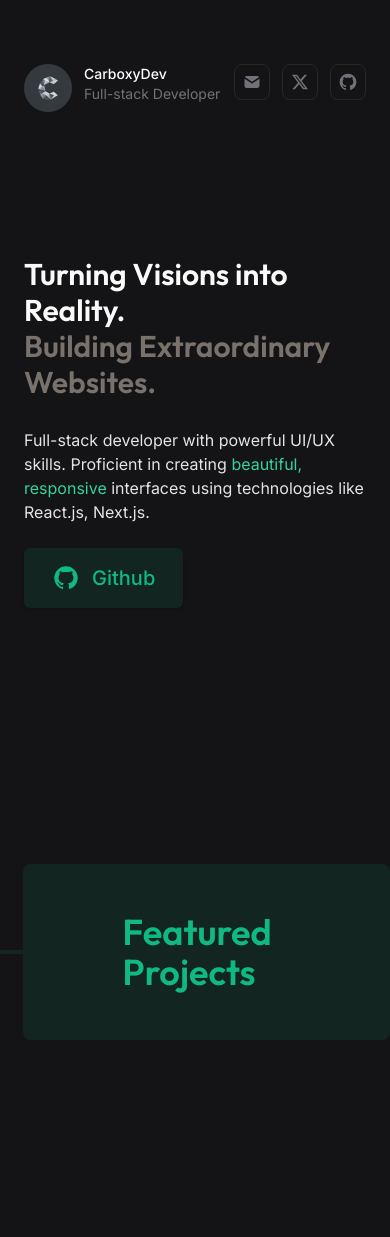
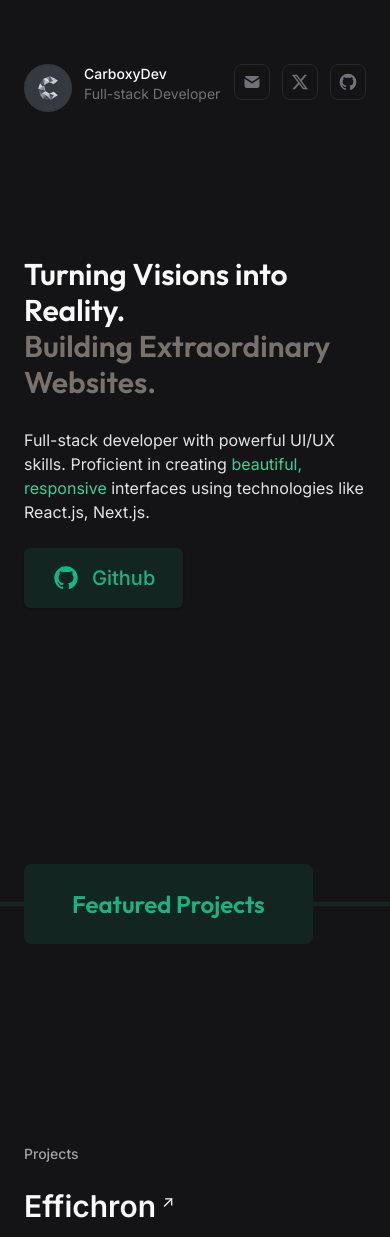
Before and after one commit to CarboxyDev/carboxy.tech, a Next.js app: page / in a window 390 px wide. Shown: the top 1237 px of the page. Built offline with nearby package versions, Linux system fonts and the light colour scheme; what tailwindcss-debug-screens would draw is missing.

Commit message:
Make SectionHeading responsive

```diff
--- a/src/components/SectionHeading.tsx
+++ b/src/components/SectionHeading.tsx
@@ -20,8 +20,8 @@ export const SectionHeading = (props: Props) => {
         )}
       ></div>
       <div className={cn('relative w-fit', headingFont.className)}>
-        <div className="rounded-lg bg-primary-500/10 px-25 py-12">
-          <h2 className="text-4xl font-semibold text-primary-500">
+        <div className="rounded-lg bg-primary-500/10 px-12 py-6 md:px-25 md:py-12">
+          <h2 className="text-2xl font-semibold text-primary-500 md:text-4xl">
             {props.title}
           </h2>
         </div>
```
